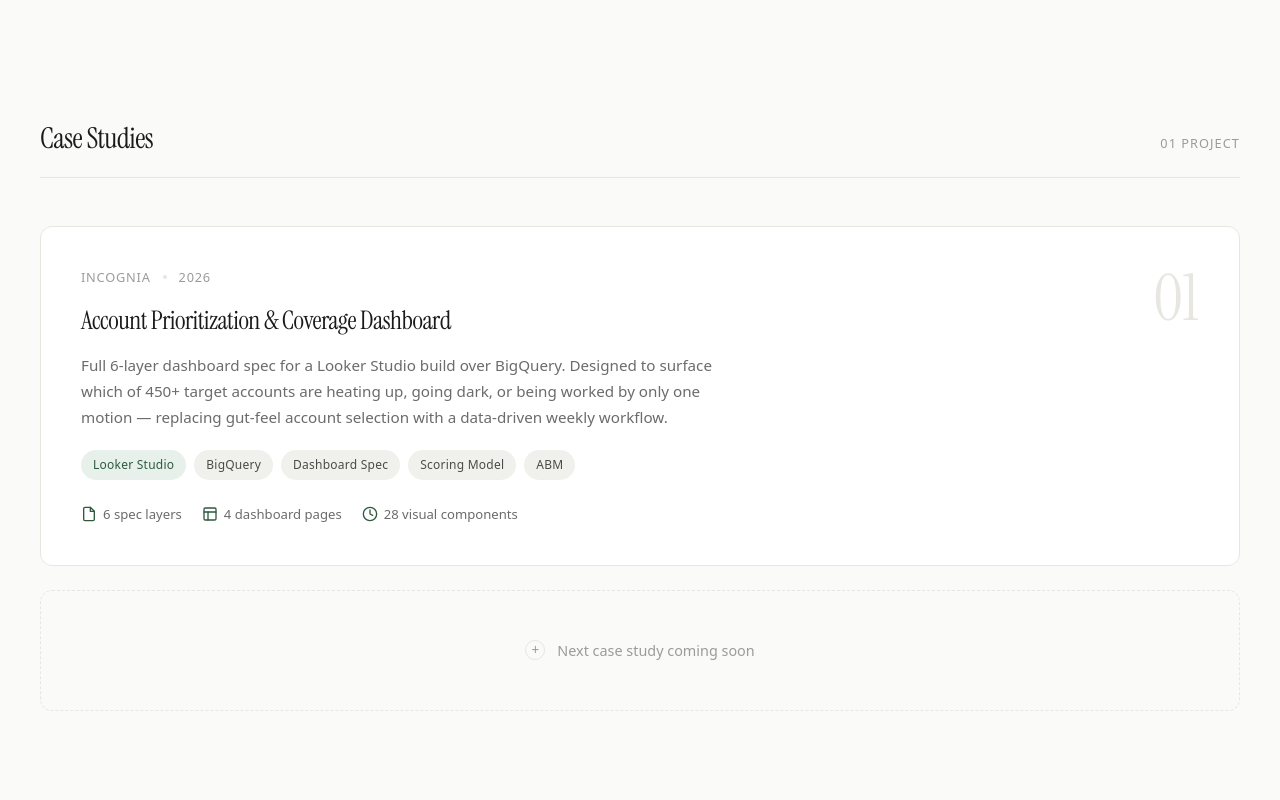
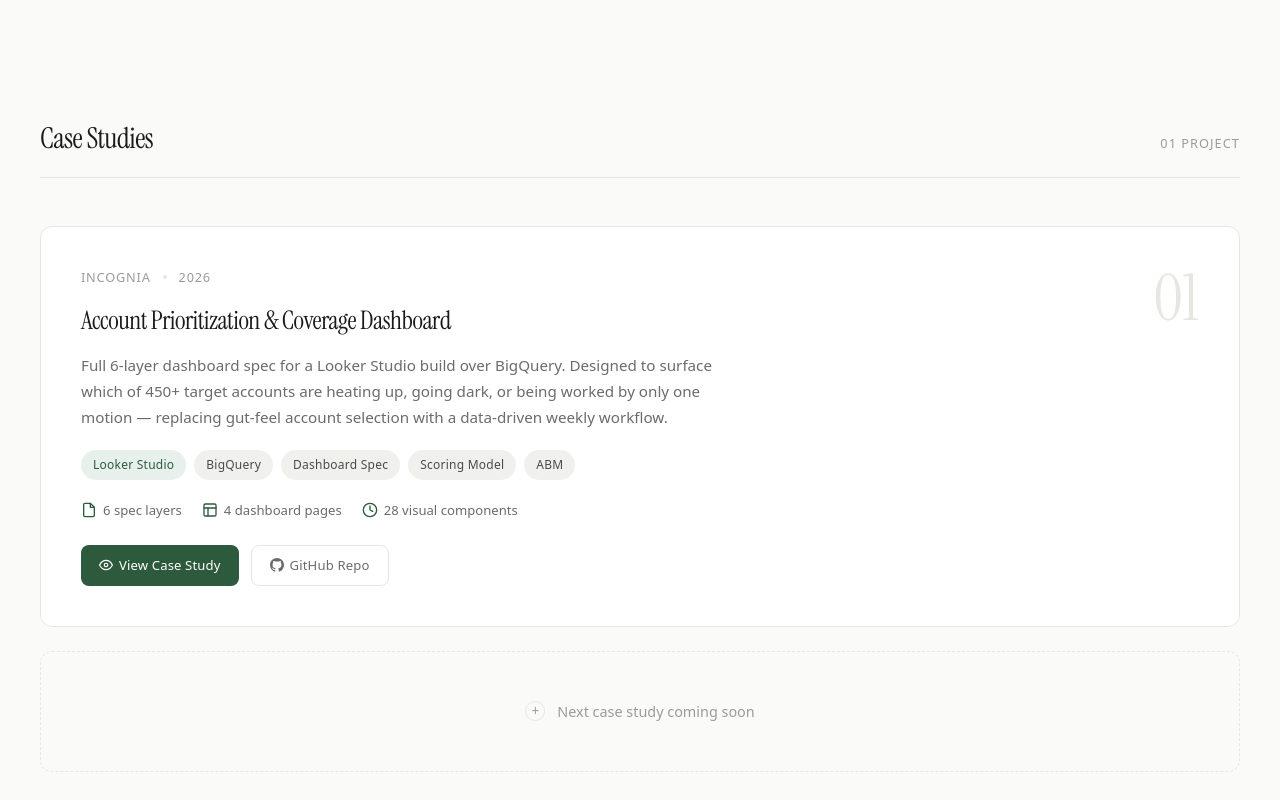
Before and after one commit to jferreirall/jferreirall.github.io, a plain HTML site: page index.html in a window 1280 px wide. Shown: the part 616-1416 px from the top of the page. Drawn offline with Linux system fonts and the light colour scheme; a web font is replaced by a local one.

Commit message:
add case study page and update homepage with action buttons

```diff
--- a/index.html
+++ b/index.html
@@ -40,7 +40,6 @@
             line-height: 1.6;
         }
 
-        /* NAV */
         nav {
             position: fixed;
             top: 0;
@@ -84,7 +83,6 @@
             color: var(--text-primary);
         }
 
-        /* HERO */
         .hero {
             padding: 180px 40px 100px;
             max-width: 900px;
@@ -122,7 +120,6 @@
             line-height: 1.7;
         }
 
-        /* SECTION */
         .section {
             padding: 60px 40px 100px;
         }
@@ -151,7 +148,6 @@
             letter-spacing: 0.08em;
         }
 
-        /* CASE STUDY CARDS */
         .case-studies {
             display: flex;
             flex-direction: column;
@@ -163,15 +159,13 @@
             border: 1px solid var(--border);
             border-radius: 12px;
             padding: 40px;
-            text-decoration: none;
-            color: inherit;
-            transition: all 0.3s ease;
             display: grid;
             grid-template-columns: 1fr auto;
             gap: 32px;
             align-items: start;
             position: relative;
             overflow: hidden;
+            transition: all 0.3s ease;
         }
 
         .case-card::before {
@@ -275,7 +269,7 @@
         .card-deliverables {
             display: flex;
             gap: 20px;
-            margin-top: 8px;
+            margin-top: 4px;
             font-size: 0.82rem;
             color: var(--text-secondary);
         }
@@ -290,6 +284,51 @@
             width: 16px;
             height: 16px;
             color: var(--accent);
+        }
+
+        /* ACTION BUTTONS */
+        .card-actions {
+            display: flex;
+            gap: 12px;
+            margin-top: 8px;
+        }
+
+        .card-btn {
+            display: inline-flex;
+            align-items: center;
+            gap: 6px;
+            padding: 9px 18px;
+            border-radius: 8px;
+            font-size: 0.82rem;
+            font-weight: 500;
+            text-decoration: none;
+            transition: all 0.2s ease;
+            letter-spacing: 0.01em;
+        }
+
+        .card-btn.primary {
+            background: var(--accent);
+            color: #FFFFFF;
+        }
+
+        .card-btn.primary:hover {
+            background: #234A30;
+        }
+
+        .card-btn.secondary {
+            background: transparent;
+            color: var(--text-secondary);
+            border: 1px solid var(--border);
+        }
+
+        .card-btn.secondary:hover {
+            border-color: var(--text-secondary);
+            color: var(--text-primary);
+        }
+
+        .btn-icon {
+            width: 14px;
+            height: 14px;
         }
 
         /* EMPTY STATE */
@@ -318,7 +357,6 @@
             color: var(--text-tertiary);
         }
 
-        /* FOOTER */
         footer {
             padding: 40px;
             border-top: 1px solid var(--border-light);
@@ -344,7 +382,6 @@
             gap: 24px;
         }
 
-        /* ANIMATIONS */
         @keyframes fadeUp {
             from {
                 opacity: 0;
@@ -367,33 +404,17 @@
         .animate-d4 { animation-delay: 0.45s; }
         .animate-d5 { animation-delay: 0.6s; }
 
-        /* RESPONSIVE */
         @media (max-width: 768px) {
-            nav {
-                padding: 16px 20px;
-            }
-
-            .nav-links {
-                gap: 20px;
-            }
-
-            .hero {
-                padding: 140px 20px 60px;
-            }
-
-            .section {
-                padding: 40px 20px 80px;
-            }
-
+            nav { padding: 16px 20px; }
+            .nav-links { gap: 20px; }
+            .hero { padding: 140px 20px 60px; }
+            .section { padding: 40px 20px 80px; }
             .case-card {
                 padding: 28px;
                 grid-template-columns: 1fr;
             }
-
-            .card-number {
-                display: none;
-            }
-
+            .card-number { display: none; }
+            .card-actions { flex-wrap: wrap; }
             footer {
                 padding: 30px 20px;
                 flex-direction: column;
@@ -427,7 +448,7 @@
 
         <div class="case-studies">
 
-            <a class="case-card animate animate-d5" href="https://github.com/jferreirall/incognia-dashboard-spec" target="_blank">
+            <div class="case-card animate animate-d5">
                 <div class="card-content">
                     <div class="card-meta">
                         <span>Incognia</span>
@@ -459,9 +480,19 @@
                             28 visual components
                         </span>
                     </div>
+                    <div class="card-actions">
+                        <a href="incognia-dashboard-spec.html" class="card-btn primary">
+                            <svg class="btn-icon" viewBox="0 0 24 24" fill="none" stroke="currentColor" stroke-width="2" stroke-linecap="round" stroke-linejoin="round"><path d="M1 12s4-8 11-8 11 8 11 8-4 8-11 8-11-8-11-8z"/><circle cx="12" cy="12" r="3"/></svg>
+                            View Case Study
+                        </a>
+                        <a href="https://github.com/jferreirall/incognia-dashboard-spec" target="_blank" class="card-btn secondary">
+                            <svg class="btn-icon" viewBox="0 0 24 24" fill="currentColor"><path d="M12 0c-6.626 0-12 5.373-12 12 0 5.302 3.438 9.8 8.207 11.387.599.111.793-.261.793-.577v-2.234c-3.338.726-4.033-1.416-4.033-1.416-.546-1.387-1.333-1.756-1.333-1.756-1.089-.745.083-.729.083-.729 1.205.084 1.839 1.237 1.839 1.237 1.07 1.834 2.807 1.304 3.492.997.107-.775.418-1.305.762-1.604-2.665-.305-5.467-1.334-5.467-5.931 0-1.311.469-2.381 1.236-3.221-.124-.303-.535-1.524.117-3.176 0 0 1.008-.322 3.301 1.23.957-.266 1.983-.399 3.003-.404 1.02.005 2.047.138 3.006.404 2.291-1.552 3.297-1.23 3.297-1.23.653 1.653.242 2.874.118 3.176.77.84 1.235 1.911 1.235 3.221 0 4.609-2.807 5.624-5.479 5.921.43.372.823 1.102.823 2.222v3.293c0 .319.192.694.801.576 4.765-1.589 8.199-6.086 8.199-11.386 0-6.627-5.373-12-12-12z"/></svg>
+                            GitHub Repo
+                        </a>
+                    </div>
                 </div>
                 <span class="card-number">01</span>
-            </a>
+            </div>
 
             <div class="case-card-upcoming">
                 <span class="plus-icon">+</span>
```
